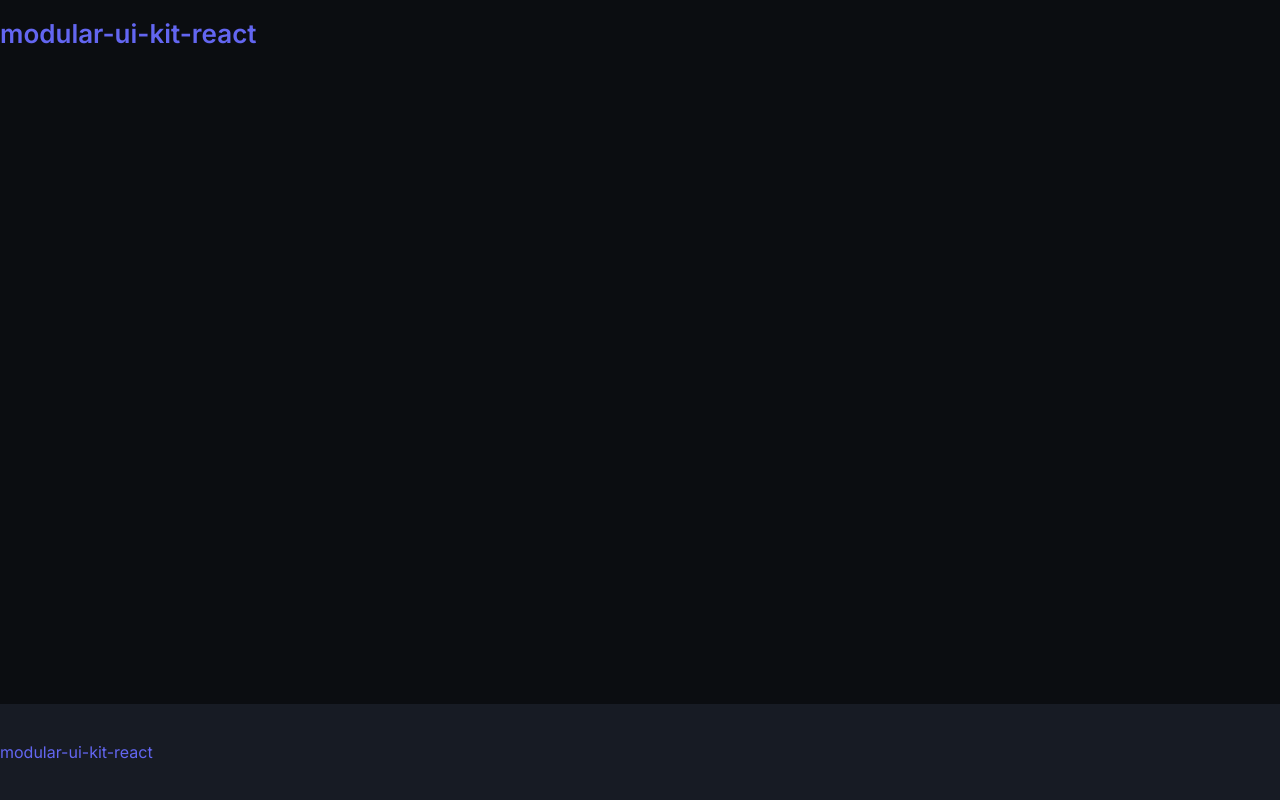
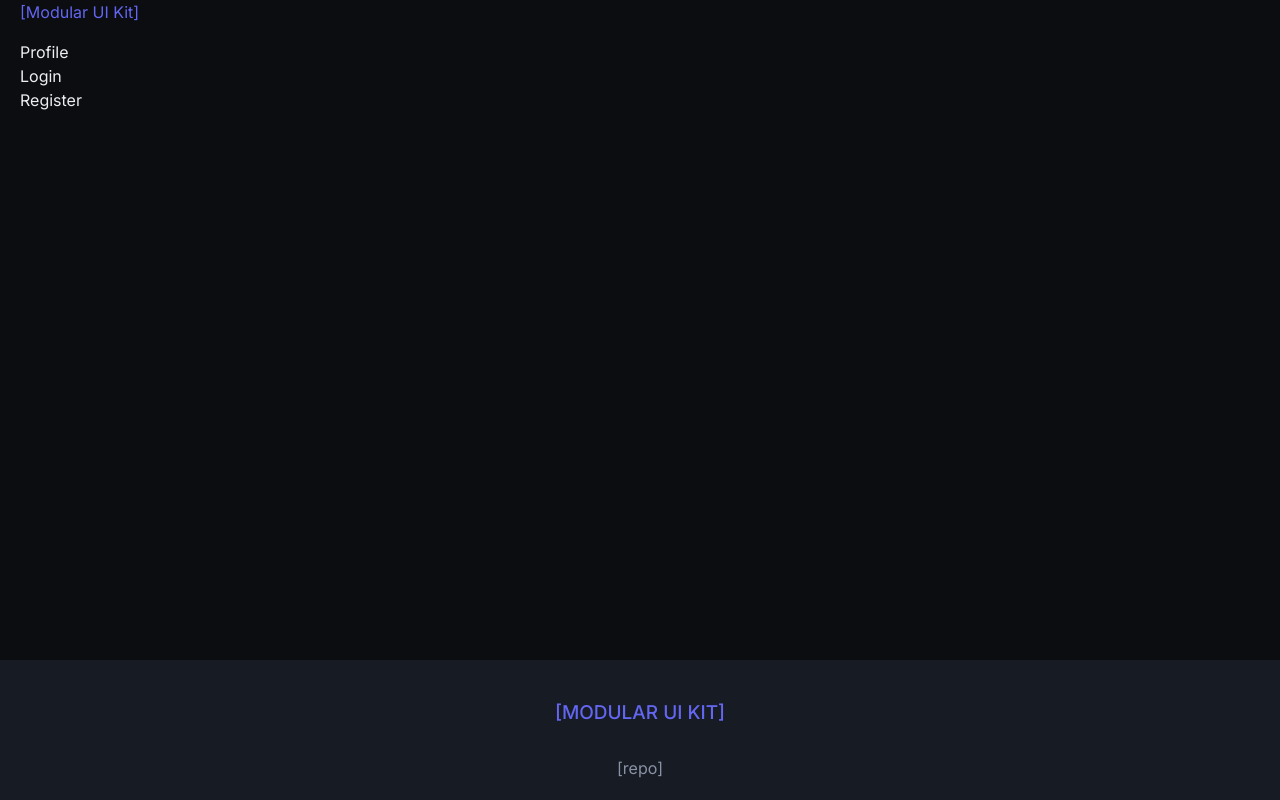
Before and after one commit to eugenia-vitinschii/modular-ui-kit-react, a React (Vite) app: page /demo/ui/form/radio in a window 1280 px wide. Built offline with nearby package versions, Linux system fonts and the light colour scheme.

Commit message:
feat(AppHeader): create AppFooter & AppHeader components

```diff
--- a/src/App.tsx
+++ b/src/App.tsx
@@ -1,19 +1,18 @@
 import { BrowserRouter } from "react-router-dom"
-import { MukText } from "./lib/components/typography/MukText"
 import { DemoRoutes } from "./demo/routes"
+import {AppHeader} from "./demo/components/AppHeader"
+import { AppFooter } from "./demo/components/AppFooter"
 
 
 function App() {
   return (
     <BrowserRouter>
       <div className="muk-wrapper">
-        <div className="muk-header">
-           <MukText type='muk-heading' variant="primary" as='h1'>modular-ui-kit-react</MukText>
-        </div>
+        <AppHeader/>
         <main className="muk-content">
           <DemoRoutes/>
         </main>
-       <div className="muk-footer"><MukText variant="primary">modular-ui-kit-react</MukText></div>
+       <AppFooter/>
       </div>
 
    </BrowserRouter>
--- /dev/null
+++ b/src/demo/components/AppFooter.tsx
@@ -0,0 +1,25 @@
+/* COMPONENTS */
+import { MukText } from "../../lib/components/typography/MukText";
+
+export const AppFooter = () => {
+  return (
+    <footer className="muk-footer">
+      <div className="muk-container">
+        <div className="muk-footer__wrapper">
+          <MukText type="muk-subheading" variant="primary" align="center">
+            [MODULAR UI KIT]
+          </MukText>
+          <MukText
+            as="a"
+            target="_blank"
+            href="https://github.com/eugenia-vitinschii/modular-ui-kit-react"
+            variant="muted"
+            align="center"
+          >
+            [repo]
+          </MukText>
+        </div>
+      </div>
+    </footer>
+  );
+};
--- /dev/null
+++ b/src/demo/components/AppHeader.tsx
@@ -0,0 +1,31 @@
+/* COMPONENTS */
+import { MukText } from "../../lib/components/typography/MukText";
+
+export const AppHeader = () => {
+  return (
+    <div className="muk-header">
+      <div className="muk-container">
+        <div className="muk-header__wrapper">
+          <div className="muk-header__logo">
+            <MukText as="a" variant="primary" href="/">
+              [Modular UI Kit]
+            </MukText>
+          </div>
+          <nav className="muk-header__nav">
+            <ul>
+              <li>
+                <MukText as="a" href="#">Profile</MukText>
+              </li>
+              <li>
+                <MukText as="a" href="#">Login</MukText>
+              </li>
+              <li>
+                <MukText as="a" href="#">Register</MukText>
+              </li>
+            </ul>
+          </nav>
+        </div>
+      </div>
+    </div>
+  );
+};
```
